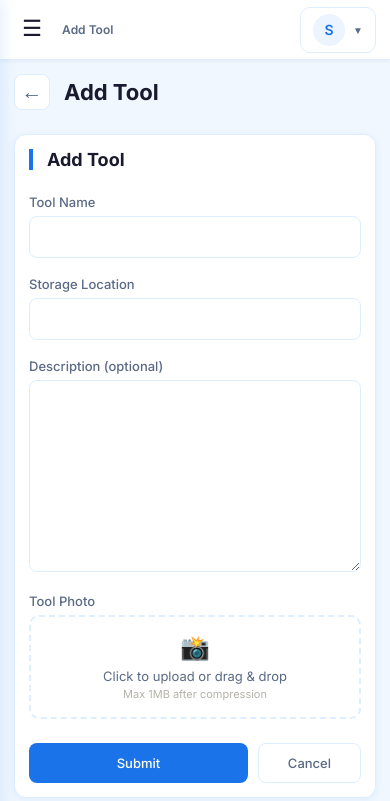
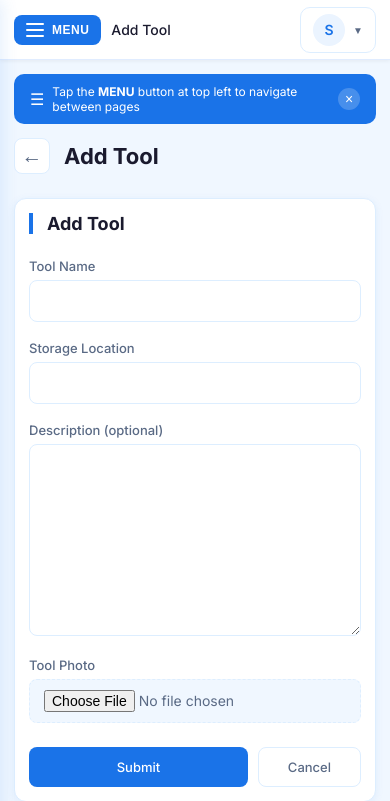
Before and after one commit to yasinmass/E_Tech, a Django app: page /tools/add/ in a window 390 px wide. Shown: the top 801 px of the page. Run offline with Django 5.2, Linux system fonts and the light colour scheme; the visitor is signed in with stand-in values (Sample User, id 1); data comes from the database, SQL or seed files in the repository; some libraries are stand-ins or nearby versions.

Commit message:
Make MENU button obvious - add hint banner for mobile users

```diff
--- a/core/templates/base.html
+++ b/core/templates/base.html
@@ -845,6 +845,12 @@
 
         /* ═══════════════ MOBILE (≤768px) ═══════════════ */
         @media (max-width: 768px) {
+            #hamburger {
+                display: flex !important;
+            }
+            #menu-hint-banner {
+                display: flex !important;
+            }
             /* Main content full width */
             .main-wrapper {
                 margin-left: 0 !important;
@@ -1146,8 +1152,20 @@
         <header class="top-navbar">
             <div style="display:flex; align-items:center; gap:12px;">
                 {% if user.is_authenticated %}
-                <button class="toggle-btn" onclick="toggleSidebar()">☰</button>
-                <span class="page-title-bar" id="navPageTitle"></span>
+                <div style="display:flex;align-items:center;gap:10px;">
+                  <button id="hamburger" onclick="toggleSidebar()"
+                    style="display:none;align-items:center;gap:8px;background:#1A73E8;border:none;border-radius:8px;padding:8px 12px;cursor:pointer;">
+                    <div style="display:flex;flex-direction:column;gap:4px;">
+                      <span style="display:block;width:18px;height:2px;background:#fff;border-radius:2px;"></span>
+                      <span style="display:block;width:18px;height:2px;background:#fff;border-radius:2px;"></span>
+                      <span style="display:block;width:18px;height:2px;background:#fff;border-radius:2px;"></span>
+                    </div>
+                    <span style="font-size:12px;font-weight:600;color:#fff;letter-spacing:0.5px;">MENU</span>
+                  </button>
+                  <span class="topbar-page-title" id="navPageTitle" style="font-size:14px;font-weight:500;color:#1A1A2E;">
+                    {% block page_title %}Dashboard{% endblock %}
+                  </span>
+                </div>
                 {% else %}
                 <a href="/" class="nav-brand" style="color: var(--primary-color); font-size:1rem;">⚡ E-Tech Builders</a>
                 {% endif %}
@@ -1207,6 +1225,13 @@
         </header>
 
         <main>
+            <div id="menu-hint-banner"
+              style="display:none;background:#1A73E8;color:#fff;padding:10px 16px;border-radius:10px;font-size:12px;align-items:center;gap:8px;margin-bottom:14px;">
+              <span style="font-size:16px;">☰</span>
+              <span>Tap the <strong>MENU</strong> button at top left to navigate between pages</span>
+              <button onclick="dismissHint()"
+                style="margin-left:auto;background:rgba(255,255,255,0.2);border:none;color:#fff;width:22px;height:22px;border-radius:50%;cursor:pointer;font-size:14px;flex-shrink:0;">×</button>
+            </div>
             {% if messages %}
             <div style="margin-bottom:20px;">
                 {% for message in messages %}
@@ -1410,7 +1435,33 @@ document.addEventListener('DOMContentLoaded', function() {
     initFileInput(input, maxMB);
   });
 });
+});
 </script>
+
+<script>
+// Show hint banner only if not dismissed before
+function initMenuHint() {
+  const dismissed = localStorage.getItem('menuHintDismissed');
+  if (!dismissed) {
+    const banner = document.getElementById('menu-hint-banner');
+    if (banner && window.innerWidth <= 768) {
+      banner.style.display = 'flex';
+      banner.style.setProperty('display', 'flex', 'important');
+    }
+  }
+}
+
+function dismissHint() {
+  localStorage.setItem('menuHintDismissed', 'true');
+  const banner = document.getElementById('menu-hint-banner');
+  if (banner) {
+      banner.style.setProperty('display', 'none', 'important');
+  }
+}
+
+document.addEventListener('DOMContentLoaded', initMenuHint);
+</script>
+
 </body>
 
 </html>
```
